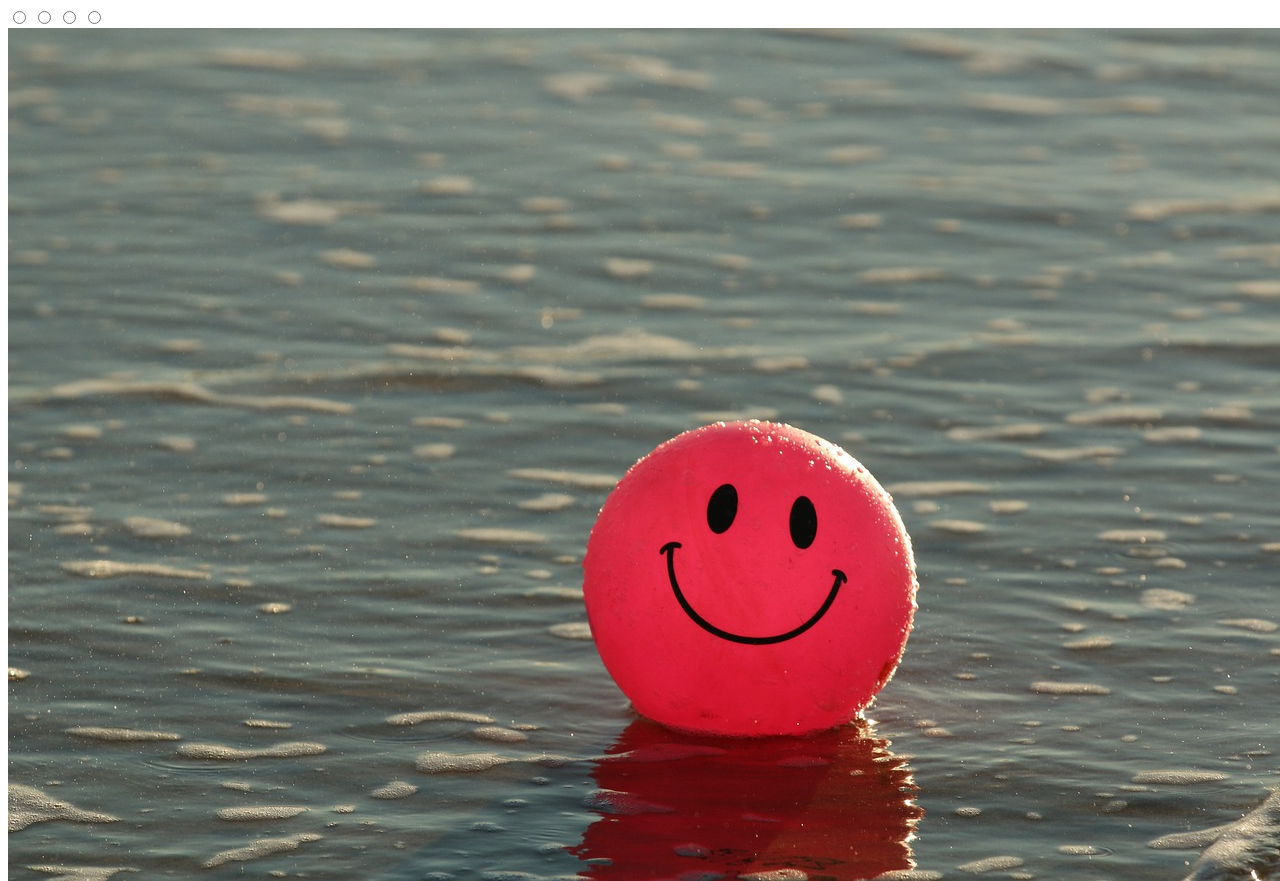
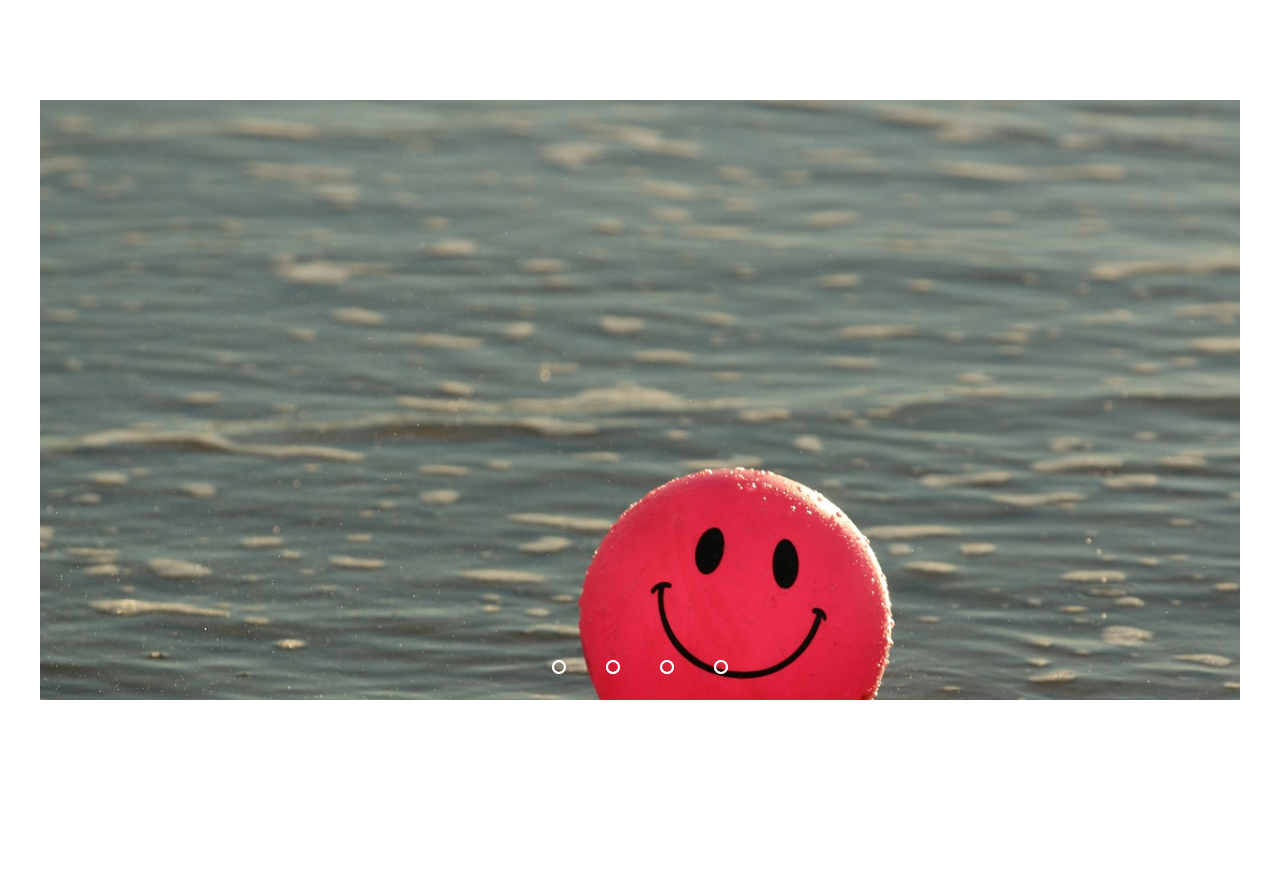
Before and after one commit to MaisonLuck/carrossel, a plain HTML site: page index.html in a window 1280 px wide. Shown: the top 881 px of the page. After the commit the page ends 800 px from the top, so only its background shows below. Drawn offline with Linux system fonts and the light colour scheme.

Commit message:
Style: Adicionando estilos na pagina

```diff
--- /dev/null
+++ b/assets/css/style.css
@@ -0,0 +1,106 @@
+* {
+  padding: 0px;
+  margin: 0px;
+  box-sizing: border-box;
+}
+body {
+  width: 100%;
+  height: 100vh;
+  display: flex;
+  justify-content: center;
+  align-items: center;
+}
+.slider {
+  margin: 0 auto;
+  width: 1200px;
+  height: 600px;
+  overflow: hidden;
+}
+
+.slides {
+  width: 400%;
+  height: 600px;
+  display: flex;
+}
+
+.slides input {
+  display: none;
+}
+
+.slide {
+  width: 25%;
+  position: relative;
+  transition: 2s;
+}
+
+.slide img {
+  width: 1200px;
+}
+
+.manual-navigation {
+  position: absolute;
+  width: 1200px;
+  margin-top: -40px;
+  display: flex;
+  justify-content: center;
+}
+.manual-btn {
+  border: 2px solid #fff;
+  padding: 5px;
+  border-radius: 20px;
+  cursor: pointer;
+  transition: 1s;
+}
+.manual-btn:not(:last-child) {
+  margin-right: 40px;
+}
+.manual-btn:hover {
+  background-color: #fff;
+}
+
+#radio1:checked ~ .first {
+  margin-left: 0;
+}
+#radio2:checked ~ .first {
+  margin-left: -25%;
+}
+#radio3:checked ~ .first {
+  margin-left: -50%;
+}
+#radio4:checked ~ .first {
+  margin-left: -75%;
+}
+.navigation-auto div {
+  border: 2px solid #ccc;
+  padding: 5px;
+  border-radius: 20px;
+  cursor: pointer;
+  transition: 1s;
+}
+
+.navigation-auto {
+  position: absolute;
+  width: 1200px;
+  margin-top: 560px;
+  display: flex;
+  justify-content: center;
+}
+.navigation-auto div:not(:last-child) {
+  margin-right: 40px;
+}
+
+#radio1:checked ~ .navigation-auto .auto-btn1 {
+  background-color: #fff;
+}
+
+#radio2:checked ~ .navigation-auto .auto-btn2 {
+  background-color: #fff;
+}
+
+#radio3:checked ~ .navigation-auto .auto-btn3 {
+  background-color: #fff;
+}
+
+#radio4:checked ~ .navigation-auto .auto-btn4 {
+  background-color: #fff;
+}
--- a/index.html
+++ b/index.html
@@ -4,6 +4,7 @@
 <head>
  <meta charset="UTF-8">
  <meta name="viewport" content="width=device-width, initial-scale=1.0">
+ <link rel="stylesheet" href="assets/css/style.css">
  <title>Document</title>
 </head>
 
```
